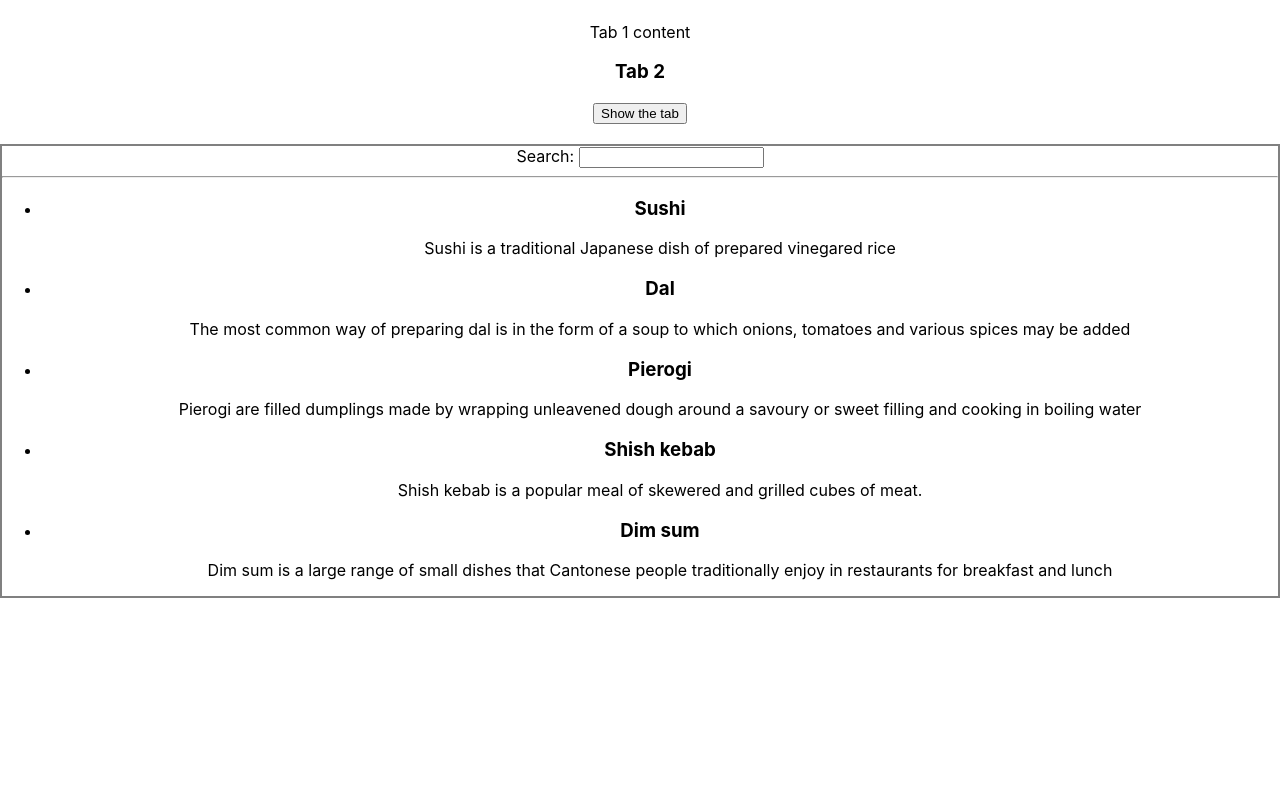
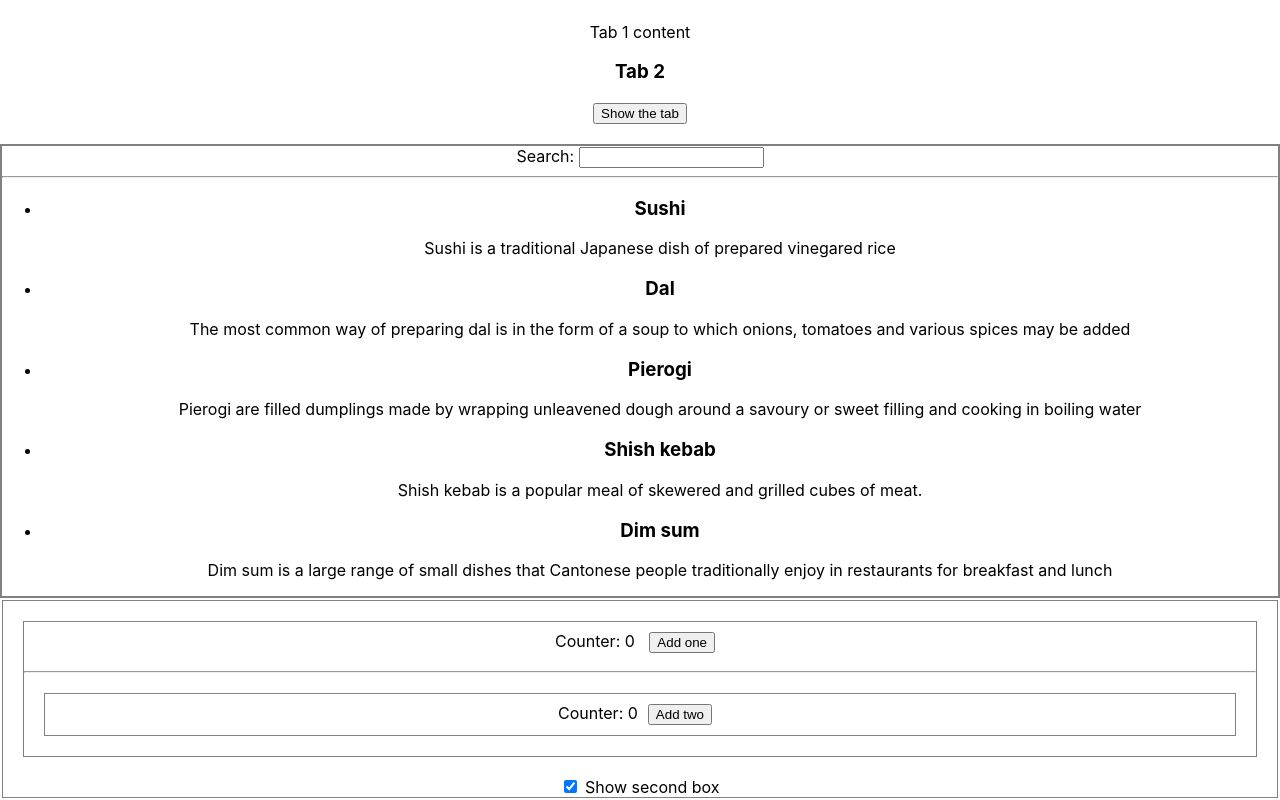
Before and after one commit to vishesh-baghel/Hotel-booking-app, a React (Create React App) app in the folder hotel-booking-app/: page / in a window 1280 px wide. Shown: the part 7798-8598 px from the top of the page. Before the commit the page ends 8396 px from the top, so only its background shows below. Built offline with nearby package versions, Linux system fonts and the light colour scheme.

Commit message:
learnt how to preserve states

```diff
--- a/hotel-booking-app/src/App.js
+++ b/hotel-booking-app/src/App.js
@@ -1302,6 +1302,53 @@ function FilterableList() {
   );
 }
 
+function CounterBox() {
+  const [countA, setCountA] = useState(0);
+  const [countB, setCountB] = useState(0);
+  const [showB, setShowB] = useState(true);
+
+  return (
+    <div style={{ border: "1px solid grey", margin: "2px" }}>
+      <p style={{ border: "1px solid grey", margin: "20px 20px" }}>
+        Counter: {countA}{" "}
+        <button
+          style={{ margin: "10px 10px" }}
+          onClick={() => {
+            setCountA(countA + 1);
+          }}
+        >
+          Add one
+        </button>
+        <hr />
+        {showB && (
+          <p style={{ border: "1px solid grey", margin: "20px 20px" }}>
+            {" "}
+            Counter: {countB}
+            <button
+              style={{ margin: "10px 10px" }}
+              onClick={() => {
+                setCountB(countB + 2);
+              }}
+            >
+              Add two
+            </button>
+          </p>
+        )}
+      </p>
+      <label>
+        <input
+          type="checkbox"
+          checked={showB}
+          onChange={(e) => {
+            setShowB(e.target.checked);
+          }}
+        />{" "}
+        Show second box
+      </label>
+    </div>
+  );
+}
+
 const App = () => {
   const status = "Loading...";
   return (
@@ -1354,6 +1401,7 @@ const App = () => {
       <MailClient />
       <Accordian />
       <FilterableList />
+      <CounterBox />
     </div>
   );
 };
```
